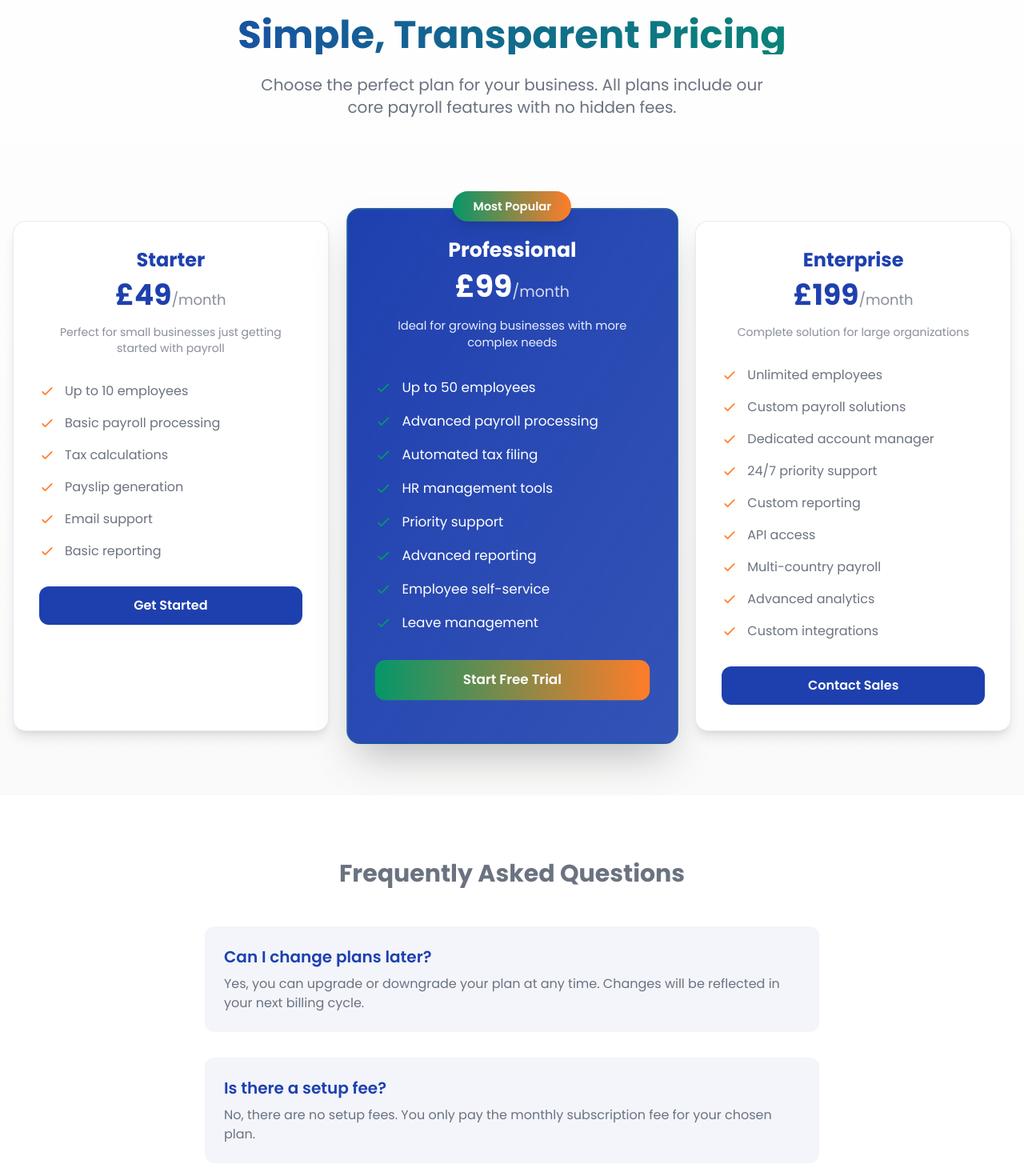
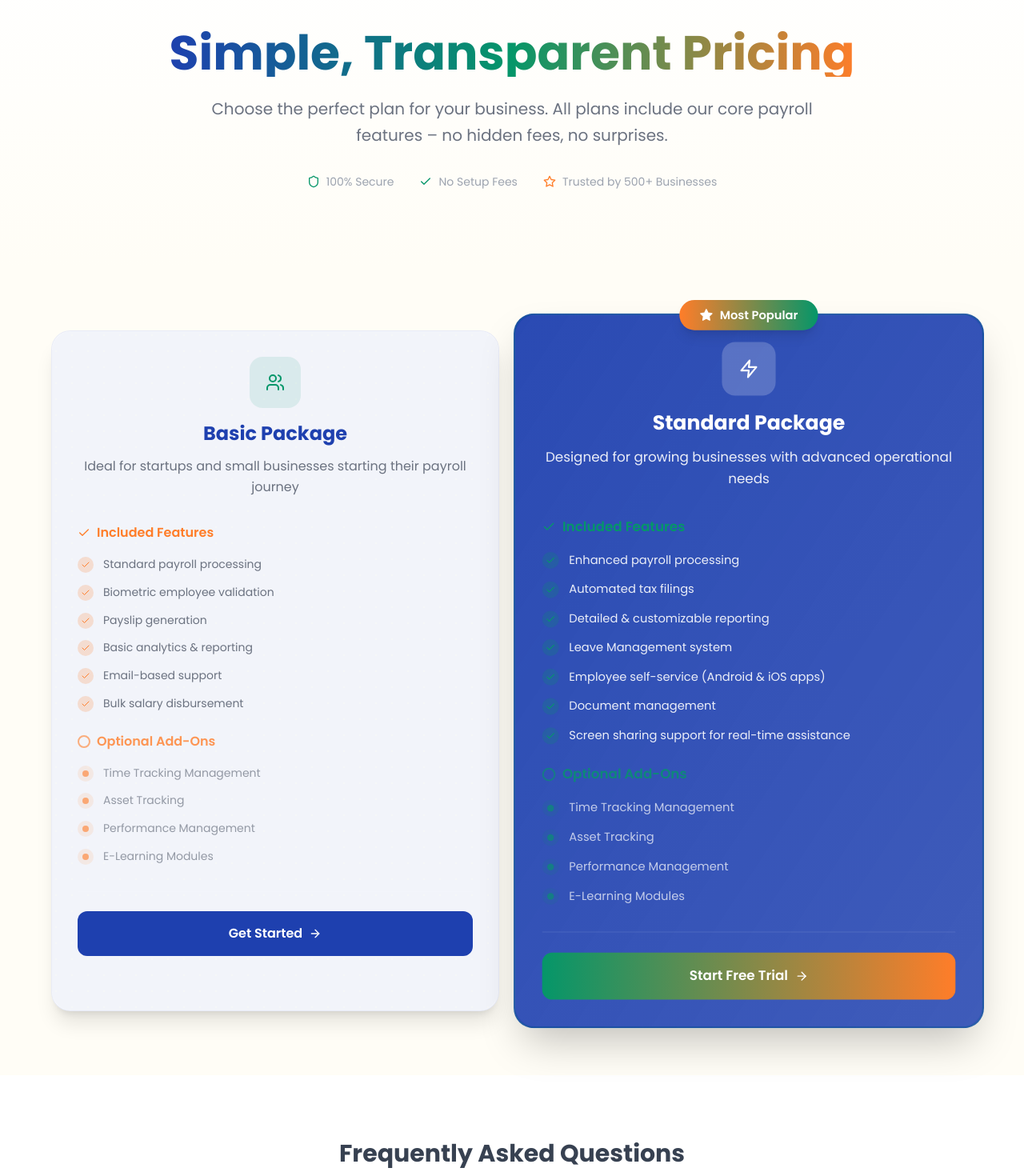
Before and after one commit to Sethpet1/motee-payroll-evolve, a React (Vite) app: page /pricing in a window 1280 px wide. Shown: the part 140-1610 px from the top of the page at 80% size. Built offline with nearby package versions, Linux system fonts and the light colour scheme.

Commit message:
changes made

```diff
--- a/src/pages/AssetTracking.tsx
+++ b/src/pages/AssetTracking.tsx
@@ -223,7 +223,7 @@ const AssetTracking = () => {
           <div className="grid md:grid-cols-3 gap-8">
             {clearanceSteps.map((step, index) => (
               <div key={index} className="relative">
-                <div className="bg-motee-blue text-white p-8 rounded-xl text-center">
+                <div className="bg-gray-100 text-black p-8 rounded-xl text-center">
                   <div className="w-16 h-16 bg-white/20 rounded-full flex items-center justify-center mx-auto mb-4">
                     {step.icon}
                   </div>
--- a/src/pages/Pricing.tsx
+++ b/src/pages/Pricing.tsx
@@ -2,173 +2,247 @@ import React from "react";
 import Header from "@/components/Header";
 import Footer from "@/components/Footer";
 import MSLBackground from "@/components/MSLBackground";
+import { Check, Star, ArrowRight, Shield, Zap, Users } from "lucide-react";
 
 interface PricingTier {
   name: string;
-  price: number;
   description: string;
-  features: string[];
+  includedFeatures: string[];
+  optionalAddOns: string[];
   isPopular?: boolean;
   buttonText: string;
   buttonLink: string;
+  icon: React.ReactNode;
+  color: string;
 }
 
 const pricingTiers: PricingTier[] = [
   {
-    name: "Starter",
-    price: 49,
-    description: "Perfect for small businesses just getting started with payroll",
-    features: [
-      "Up to 10 employees",
-      "Basic payroll processing",
-      "Tax calculations",
+    name: "Basic Package",
+    description: "Ideal for startups and small businesses starting their payroll journey",
+    includedFeatures: [
+      "Standard payroll processing",
+      "Biometric employee validation",
       "Payslip generation",
-      "Email support",
-      "Basic reporting",
+      "Basic analytics & reporting",
+      "Email-based support",
+      "Bulk salary disbursement",
+    ],
+    optionalAddOns: [
+      "Time Tracking Management",
+      "Asset Tracking",
+      "Performance Management",
+      "E-Learning Modules",
     ],
     buttonText: "Get Started",
     buttonLink: "/contact",
+    icon: <Users className="w-6 h-6" />,
+    color: "motee-green"
   },
   {
-    name: "Professional",
-    price: 99,
-    description: "Ideal for growing businesses with more complex needs",
-    features: [
-      "Up to 50 employees",
-      "Advanced payroll processing",
-      "Automated tax filing",
-      "HR management tools",
-      "Priority support",
-      "Advanced reporting",
-      "Employee self-service",
-      "Leave management",
+    name: "Standard Package",
+    description: "Designed for growing businesses with advanced operational needs",
+    includedFeatures: [
+      "Enhanced payroll processing",
+      "Automated tax filings",
+      "Detailed & customizable reporting",
+      "Leave Management system",
+      "Employee self-service (Android & iOS apps)",
+      "Document management",
+      "Screen sharing support for real-time assistance",
+    ],
+    optionalAddOns: [
+      "Time Tracking Management",
+      "Asset Tracking",
+      "Performance Management",
+      "E-Learning Modules",
     ],
     isPopular: true,
     buttonText: "Start Free Trial",
     buttonLink: "/contact",
-  },
-  {
-    name: "Enterprise",
-    price: 199,
-    description: "Complete solution for large organizations",
-    features: [
-      "Unlimited employees",
-      "Custom payroll solutions",
-      "Dedicated account manager",
-      "24/7 priority support",
-      "Custom reporting",
-      "API access",
-      "Multi-country payroll",
-      "Advanced analytics",
-      "Custom integrations",
-    ],
-    buttonText: "Contact Sales",
-    buttonLink: "/contact",
+    icon: <Zap className="w-6 h-6" />,
+    color: "motee-blue"
   },
 ];
 
 const PricingPage = () => {
   return (
-    <div className="min-h-screen bg-gradient-to-b from-white to-motee-blue/5 relative">
+    <div className="min-h-screen bg-site-bg relative">
       <MSLBackground />
       <Header />
 
       <main className="relative z-10">
         {/* Hero Section */}
-        <section className="py-20 text-center">
-          <div className="container mx-auto px-4">
-            <h1 className="text-4xl md:text-5xl font-bold mb-6 bg-gradient-to-r from-motee-blue to-motee-green bg-clip-text text-transparent">
+        <section className="py-24 text-center bg-gradient-to-b from-white to-site-bg">
+          <div className="container mx-auto px-4 max-w-4xl">
+            <div className="mb-8">
+              <h1 className="text-4xl md:text-6xl font-bold mb-6 bg-gradient-to-r from-motee-blue via-motee-green to-motee-orange bg-clip-text text-transparent">
                 Simple, Transparent Pricing
               </h1>
-            <p className="text-xl text-motee-gray max-w-2xl mx-auto">
-              Choose the perfect plan for your business. All plans include our core payroll features with no hidden fees.
+              <p className="text-xl text-motee-gray max-w-3xl mx-auto leading-relaxed">
+                Choose the perfect plan for your business. All plans include our core payroll features – no hidden fees, no surprises.
               </p>
+            </div>
+
+            {/* Trust indicators */}
+            <div className="flex flex-wrap justify-center items-center gap-8 text-sm text-motee-gray-light">
+              <div className="flex items-center gap-2">
+                <Shield className="w-4 h-4 text-motee-green" />
+                <span>100% Secure</span>
+              </div>
+              <div className="flex items-center gap-2">
+                <Check className="w-4 h-4 text-motee-green" />
+                <span>No Setup Fees</span>
+              </div>
+              <div className="flex items-center gap-2">
+                <Star className="w-4 h-4 text-motee-orange" />
+                <span>Trusted by 500+ Businesses</span>
+              </div>
+            </div>
           </div>
         </section>
 
         {/* Pricing Tiers */}
-        <section className="py-12 pb-20">
+        <section className="py-20">
           <div className="container mx-auto px-4">
-            <div className="grid grid-cols-1 md:grid-cols-3 gap-8 max-w-7xl mx-auto">
-              {pricingTiers.map((tier) => (
+            <div className="grid grid-cols-1 lg:grid-cols-2 gap-8 max-w-6xl mx-auto">
+              {pricingTiers.map((tier, index) => (
                 <div
                   key={tier.name}
-                  className={`relative rounded-2xl p-8 transition-all duration-300 ${
+                  className={`relative group transition-all duration-500 ${
                     tier.isPopular
-                      ? "bg-gradient-to-br from-motee-blue via-motee-blue/95 to-motee-blue/90 text-white shadow-2xl scale-105 border-2 border-motee-green/20 hover:scale-[1.02] hover:shadow-motee-green/20"
-                      : "bg-white text-motee-gray shadow-lg hover:shadow-xl hover:scale-[1.02] border border-motee-blue/10"
+                      ? "lg:scale-105"
+                      : "hover:scale-[1.02]"
                   }`}
                 >
+                  {/* Popular Badge */}
                   {tier.isPopular && (
-                    <div className="absolute -top-4 left-1/2 -translate-x-1/2">
-                      <span className="bg-gradient-to-r from-motee-green to-motee-orange text-white px-6 py-2 rounded-full text-sm font-semibold shadow-lg">
+                    <div className="absolute -top-4 left-1/2 -translate-x-1/2 z-20">
+                      <div className="bg-gradient-to-r from-motee-orange to-motee-green text-white px-6 py-2 rounded-full text-sm font-semibold shadow-lg flex items-center gap-2">
+                        <Star className="w-4 h-4 fill-current" />
                         Most Popular
-                      </span>
+                      </div>
                     </div>
                   )}
 
+                  {/* Card */}
+                  <div className={`relative h-full rounded-3xl p-8 transition-all duration-500 ${
+                    tier.isPopular
+                      ? "bg-gradient-to-br from-motee-blue via-motee-blue/95 to-motee-blue/90 text-white shadow-2xl border-2 border-motee-green/20"
+                      : "bg-white text-motee-gray shadow-xl hover:shadow-2xl border border-motee-blue/10"
+                  }`}>
+
+                    {/* Background Pattern */}
+                    <div className={`absolute inset-0 rounded-3xl opacity-5 ${
+                      tier.isPopular ? "bg-white" : "bg-motee-blue"
+                    }`} style={{
+                      backgroundImage: `radial-gradient(circle at 25% 25%, currentColor 1px, transparent 1px)`,
+                      backgroundSize: '20px 20px'
+                    }}></div>
+
+                    <div className="relative z-10">
+                      {/* Header */}
                       <div className="text-center mb-8">
-                    <h3 className={`text-2xl font-bold mb-2 ${
+                        <div className={`w-16 h-16 rounded-2xl flex items-center justify-center mx-auto mb-4 ${
+                          tier.isPopular
+                            ? "bg-white/20 text-white"
+                            : `bg-${tier.color}/10 text-${tier.color}`
+                        }`}>
+                          {tier.icon}
+                        </div>
+                        <h3 className={`text-2xl font-bold mb-3 ${
                           tier.isPopular ? "text-white" : "text-motee-blue"
                         }`}>
                           {tier.name}
                         </h3>
-                    <div className="mb-4">
-                      <span className={`text-4xl font-bold ${
-                        tier.isPopular ? "text-white" : "text-motee-blue"
-                      }`}>
-                        £{tier.price}
-                      </span>
-                      <span className={`text-lg ${
-                        tier.isPopular ? "text-white/80" : "text-motee-gray/80"
-                      }`}>
-                        /month
-                      </span>
-                    </div>
-                    <p className={`text-sm ${
-                      tier.isPopular ? "text-white/90" : "text-motee-gray/80"
+                        <p className={`text-base leading-relaxed ${
+                          tier.isPopular ? "text-white/90" : "text-motee-gray"
                         }`}>
                           {tier.description}
                         </p>
                       </div>
 
-                  <ul className="space-y-4 mb-8">
-                    {tier.features.map((feature) => (
-                      <li key={feature} className="flex items-center">
-                        <svg
-                          className={`w-5 h-5 mr-3 ${
+                      {/* Features */}
+                      <div className="space-y-6">
+                        {/* Included Features */}
+                        <div>
+                          <h4 className={`font-semibold mb-4 flex items-center gap-2 ${
+                            tier.isPopular ? "text-motee-green" : "text-motee-orange"
+                          }`}>
+                            <Check className="w-4 h-4" />
+                            Included Features
+                          </h4>
+                          <ul className="space-y-3">
+                            {tier.includedFeatures.map((feature) => (
+                              <li key={feature} className="flex items-start gap-3">
+                                <div className={`w-5 h-5 rounded-full flex items-center justify-center flex-shrink-0 mt-0.5 ${
                                   tier.isPopular
-                              ? "text-motee-green"
-                              : "text-motee-orange"
-                          }`}
-                          fill="none"
-                          stroke="currentColor"
-                          viewBox="0 0 24 24"
-                        >
-                          <path
-                            strokeLinecap="round"
-                            strokeLinejoin="round"
-                            strokeWidth="2"
-                            d="M5 13l4 4L19 7"
-                          />
-                        </svg>
-                        <span className={tier.isPopular ? "text-white" : "text-motee-gray"}>
+                                    ? "bg-motee-green/20 text-motee-green"
+                                    : "bg-motee-orange/20 text-motee-orange"
+                                }`}>
+                                  <Check className="w-3 h-3" />
+                                </div>
+                                <span className={`text-sm leading-relaxed ${
+                                  tier.isPopular ? "text-white/90" : "text-motee-gray"
+                                }`}>
                                   {feature}
                                 </span>
                               </li>
                             ))}
                           </ul>
+                        </div>
 
+                        {/* Optional Add-Ons */}
+                        <div>
+                          <h4 className={`font-semibold mb-4 flex items-center gap-2 ${
+                            tier.isPopular ? "text-motee-green/80" : "text-motee-orange/80"
+                          }`}>
+                            <div className={`w-4 h-4 rounded-full border-2 ${
+                              tier.isPopular ? "border-motee-green/60" : "border-motee-orange/60"
+                            }`}></div>
+                            Optional Add-Ons
+                          </h4>
+                          <ul className="space-y-3">
+                            {tier.optionalAddOns.map((addon) => (
+                              <li key={addon} className="flex items-start gap-3">
+                                <div className={`w-5 h-5 rounded-full flex items-center justify-center flex-shrink-0 mt-0.5 ${
+                                  tier.isPopular
+                                    ? "bg-motee-green/10 text-motee-green/60"
+                                    : "bg-motee-orange/10 text-motee-orange/60"
+                                }`}>
+                                  <div className={`w-2 h-2 rounded-full ${
+                                    tier.isPopular ? "bg-motee-green/60" : "bg-motee-orange/60"
+                                  }`}></div>
+                                </div>
+                                <span className={`text-sm leading-relaxed ${
+                                  tier.isPopular ? "text-white/70" : "text-motee-gray/70"
+                                }`}>
+                                  {addon}
+                                </span>
+                              </li>
+                            ))}
+                          </ul>
+                        </div>
+                      </div>
+
+                      {/* CTA Button */}
+                      <div className="mt-8 pt-6 border-t border-white/10">
                         <a
                           href={tier.buttonLink}
-                    className={`block w-full py-3 px-6 text-center rounded-lg font-semibold transition-all duration-300 ${
+                          className={`block w-full py-4 px-6 text-center rounded-xl font-semibold transition-all duration-300 group/btn ${
                             tier.isPopular
                               ? "bg-gradient-to-r from-motee-green to-motee-orange text-white hover:shadow-lg hover:shadow-motee-green/20 hover:scale-[1.02]"
-                        : "bg-motee-blue text-white hover:bg-motee-blue/90 hover:shadow-lg hover:scale-[1.02]"
+                              : "bg-motee-blue text-white hover:bg-motee-blue-dark hover:shadow-lg hover:scale-[1.02]"
                           }`}
                         >
+                          <span className="flex items-center justify-center gap-2">
                             {tier.buttonText}
+                            <ArrowRight className="w-4 h-4 group-hover/btn:translate-x-1 transition-transform" />
+                          </span>
                         </a>
+                      </div>
+                    </div>
+                  </div>
                 </div>
               ))}
             </div>
@@ -178,33 +252,35 @@ const PricingPage = () => {
         {/* FAQ Section */}
         <section className="py-20 bg-white">
           <div className="container mx-auto px-4">
-            <h2 className="text-3xl font-bold text-center mb-12 text-motee-gray">
+            <div className="max-w-4xl mx-auto">
+              <h2 className="text-3xl font-bold text-center mb-12 text-motee-gray-dark">
                 Frequently Asked Questions
               </h2>
-            <div className="max-w-3xl mx-auto space-y-8">
-              <div className="bg-motee-blue/5 rounded-lg p-6">
-                <h3 className="text-xl font-semibold mb-2 text-motee-blue">
+              <div className="space-y-6">
+                <div className="bg-gradient-to-r from-motee-blue/5 to-motee-green/5 rounded-2xl p-8 border border-motee-blue/10">
+                  <h3 className="text-xl font-semibold mb-3 text-motee-blue">
                     Can I change plans later?
                   </h3>
-                <p className="text-motee-gray">
-                  Yes, you can upgrade or downgrade your plan at any time. Changes will be reflected in your next billing cycle.
+                  <p className="text-motee-gray leading-relaxed">
+                    Yes, you can upgrade or downgrade your plan at any time. Changes will be reflected in your next billing cycle with no additional fees.
                   </p>
                 </div>
-              <div className="bg-motee-blue/5 rounded-lg p-6">
-                <h3 className="text-xl font-semibold mb-2 text-motee-blue">
+                <div className="bg-gradient-to-r from-motee-green/5 to-motee-orange/5 rounded-2xl p-8 border border-motee-green/10">
+                  <h3 className="text-xl font-semibold mb-3 text-motee-green">
                     Is there a setup fee?
                   </h3>
-                <p className="text-motee-gray">
-                  No, there are no setup fees. You only pay the monthly subscription fee for your chosen plan.
+                  <p className="text-motee-gray leading-relaxed">
+                    No, there are no setup fees. You only pay the monthly subscription fee for your chosen plan. We believe in transparent pricing.
                   </p>
                 </div>
-              <div className="bg-motee-blue/5 rounded-lg p-6">
-                <h3 className="text-xl font-semibold mb-2 text-motee-blue">
+                <div className="bg-gradient-to-r from-motee-orange/5 to-motee-blue/5 rounded-2xl p-8 border border-motee-orange/10">
+                  <h3 className="text-xl font-semibold mb-3 text-motee-orange">
                     What kind of support do you offer?
                   </h3>
-                <p className="text-motee-gray">
-                  All plans include email support. Professional and Enterprise plans include priority support with faster response times.
+                  <p className="text-motee-gray leading-relaxed">
+                    All plans include email support. Standard Package includes priority support with faster response times and screen sharing for real-time assistance.
                   </p>
+                </div>
               </div>
             </div>
           </div>
```
Lines whose indentation alone changed are shown as unchanged.
